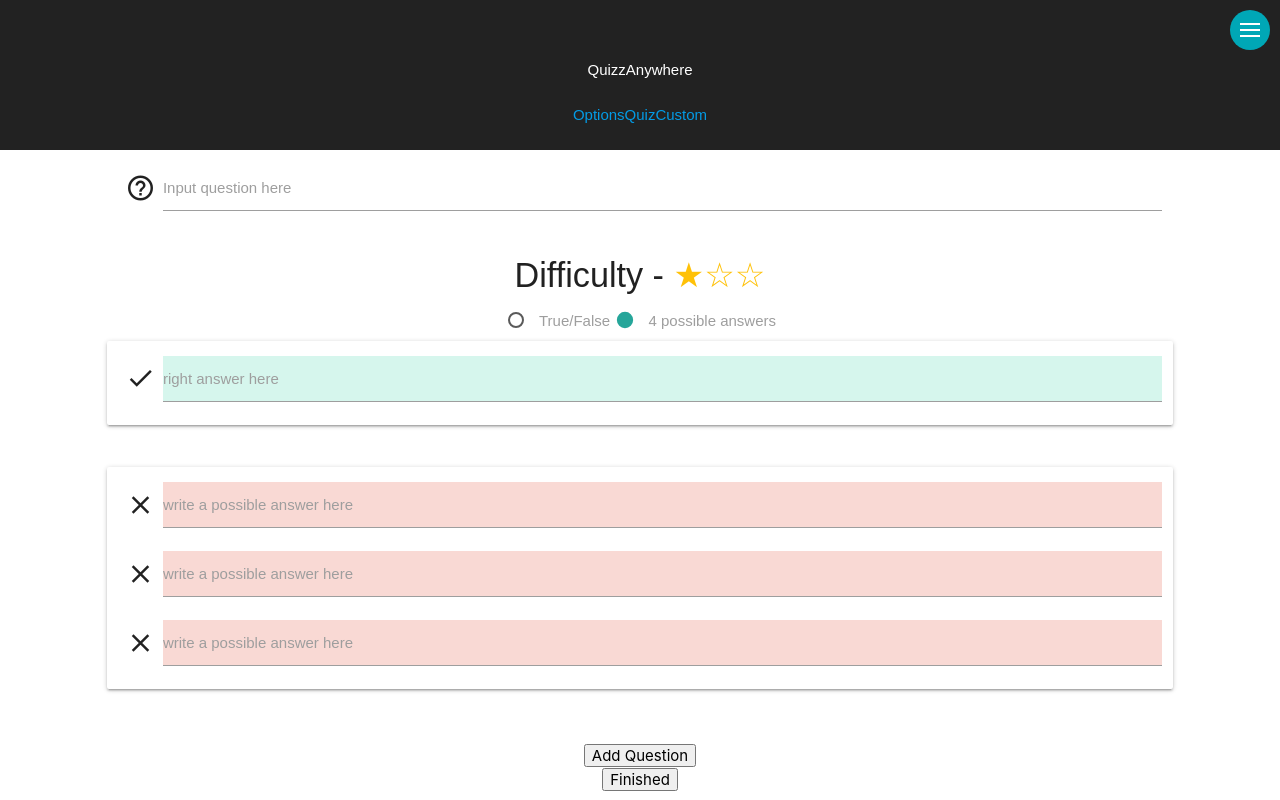
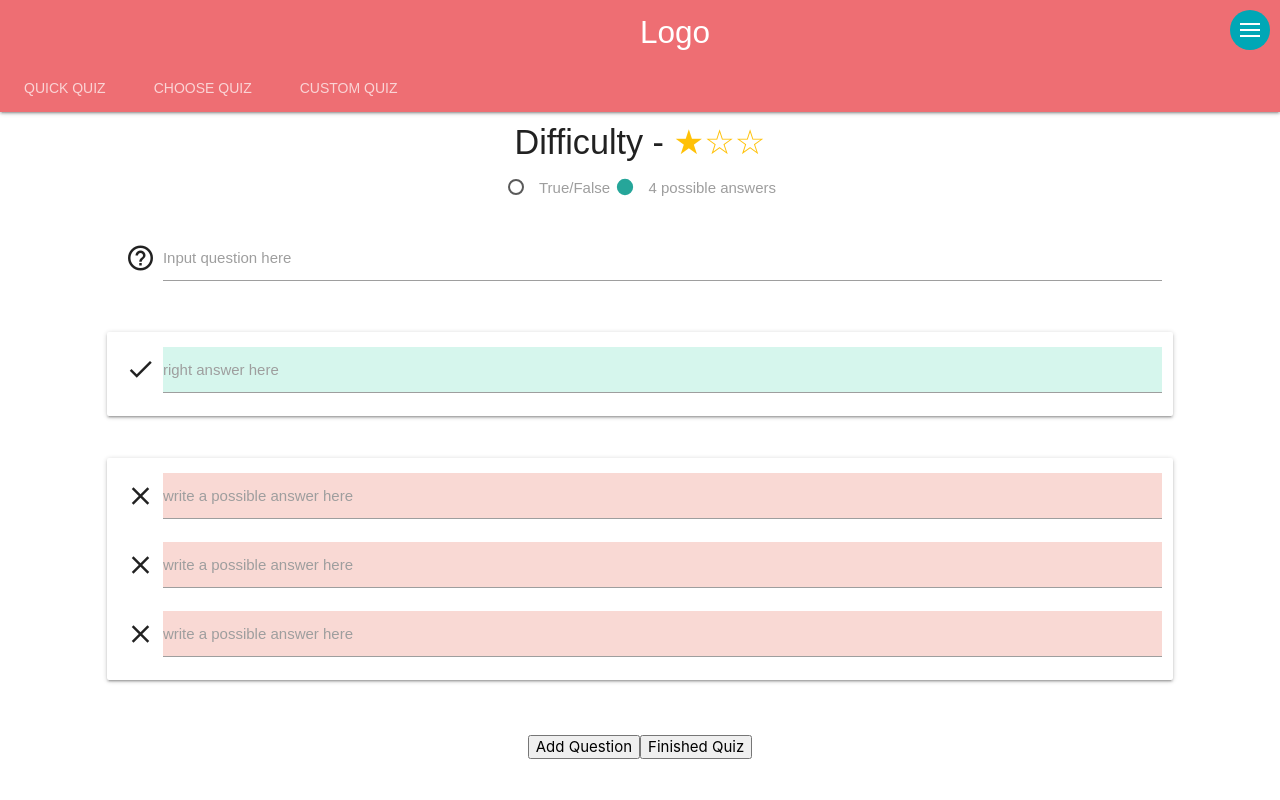
Before and after one commit to RichardNolan/wad_project, a React (Create React App) app in the folder client/: page /custom in a window 1280 px wide. Built offline with nearby package versions, Linux system fonts and the light colour scheme.

Commit message:
quiz saves to db

```diff
--- a/client/package.json
+++ b/client/package.json
@@ -5,6 +5,7 @@
   "dependencies": {
     "body-parser": "^1.18.2",
     "jshint": "^2.9.5",
+    "materialize-css": "^1.0.0-beta",
     "node-fetch": "^2.1.2",
     "react": "^16.3.1",
     "react-dom": "^16.3.1",
--- a/client/public/style.css
+++ b/client/public/style.css
@@ -2,6 +2,10 @@ html, body{
     height:100%;
     width:100%;
     overflow-x: hidden;
+}
+main{
+    margin-top: 60px;
+
 }
 #screen{
     background: linear-gradient(to bottom, rgba(0,0,0,0.65) 0%,rgba(0,0,0,0) 100%);
@@ -11,6 +15,7 @@ html, body{
     right:0;
     width:100%;
     height:100%;
+    z-index: 10000;
 }
 #credits{
     position:fixed;
@@ -19,6 +24,7 @@ html, body{
     margin:10%;
     margin-top:0px;
     background-color: aliceblue;
+    z-index: 10001;
 }
 #tab_button_holder{
     position: fixed;
--- a/client/src/App.js
+++ b/client/src/App.js
@@ -36,16 +36,22 @@ class App extends Component {
 		let options = {category:this.state.category, amount:this.state.amount, difficulty:this.state.difficulty}
 		return (
 			<div className="App">
-				<header className="App-header">
-					<h1 className="App-title">QuizzAnywhere</h1>
-					<div>
-						<Link to="/options">Options</Link>
-						<Link to="/quiz">Quiz</Link>
-						<Link to="/custom">Custom</Link>
-					</div>
-				</header>
+				<div className="navbar-fixed">
+					<nav className="nav-extended">
+						<div className="nav-wrapper">
+						<a href="#" className="brand-logo">Logo</a>
+
+						</div>
+						<div className="nav-content">
+						<ul className="tabs tabs-transparent">
+							<li className="tab"><Link to="/quiz">Quick Quiz</Link></li>
+							<li className="tab"><Link to="/options">Choose Quiz</Link></li>
+							<li className="tab"><Link to="/custom">Custom Quiz</Link></li>
+						</ul>
+						</div>
+					</nav>
+				</div>
 				<main>
-
 					<Route exact path="/" component={Home} />
 					<Route path="/quiz" render={(props) => <QuizContainer {...props} options={options} />} />
 					<Route path="/options" render={(props) => <OptionsContainer {...props} setOptions={this.setOptions.bind(this)} />} />
--- /dev/null
+++ b/client/src/ShareLinks.js
@@ -0,0 +1,14 @@
+import React from 'react'
+
+const ShareLinks = (props)=>{
+    let src = "https://www.facebook.com/plugins/share_button.php?href=https%3A%2F%2Flocalhost%3A3000%2Fquiz%2F" + props.quiz + "&layout=button&size=large&mobile_iframe=true&appId=669144103266251&width=73&height=28"
+    return (
+        <div>
+            <p>Your quiz has been saved... you can click on the link below to check it out. You can also click Share to share it with your friends on Facebook.</p>
+            <h3>NO LINK YET</h3>
+            <iframe src={src} width="73" height="28" scrolling="no" frameBorder="0" allow="encrypted-media"></iframe>
+        </div>
+    );
+}
+
+export default ShareLinks
--- a/client/src/customQuiz/CustomQuizContainer.js
+++ b/client/src/customQuiz/CustomQuizContainer.js
@@ -1,11 +1,15 @@
 import React, { Component } from 'react'
 import NewQuestionContainer from "./NewQuestionContainer";
 import CustomQuizDetails from './CustomQuizDetails';
+import ShareLinks from "../ShareLinks.js"
+import M from "materialize-css/dist/js/materialize.js";
+import api from '../fetch_api.js'
 
 class CustomQuizContainer extends Component {
 	constructor(){
 		super()
 		this.state={
+			returned:null,
 			name:"",
 			password:"",
 			password_val:"",
@@ -15,6 +19,24 @@ class CustomQuizContainer extends Component {
 			finished:false,
 			nextQuestion:false
 		}
+	}
+	saveQuiz(){
+		if(this.state.name===""){
+			M.toast({html: "You must enter a name for this quiz"});
+			return false;
+		}
+		if(this.state.password.length<6){
+			M.toast({html: "Password must be at least 6 characters"});
+			return false;
+		}
+		if(!this.state.passwordSame){
+			M.toast({html: "Passwords don't match"});
+			return false;
+		}
+		api.saveQuiz(this.state)
+			.then(data=>{
+				this.setState({returned:data});
+			})
 	}
 
 	addQuestion(data){
@@ -62,12 +84,17 @@ class CustomQuizContainer extends Component {
 					nameChangeHandler={this.nameChangeHandler.bind(this)}
 					passwordChangeHandler={this.passwordChangeHandler.bind(this)}
 					password_valChangeHandler={this.password_valChangeHandler.bind(this)}
+					saveQuiz={this.saveQuiz.bind(this)}
 				/>
-			: <NewQuestionContainer addQuestion={this.addQuestion.bind(this)} nextQuestion={this.state.nextQuestion} onResetNextQuestion={this.onResetNextQuestion.bind(this)} />;
+			: <NewQuestionContainer
+					addQuestion={this.addQuestion.bind(this)}
+					nextQuestion={this.state.nextQuestion}
+					onResetNextQuestion={this.onResetNextQuestion.bind(this)}
+					onFinishedQuiz={this.finishedQuiz.bind(this)}
+				/>;
 		return (
 			<div>
-				{QuizDetailsQuestions}
-				<button onClick={this.finishedQuiz.bind(this)}>Finished</button>
+				{this.state.returned ? <ShareLinks quiz={this.state.returned._id}/> : QuizDetailsQuestions}
 			</div>
 		);
 	}
--- a/client/src/customQuiz/CustomQuizDetails.js
+++ b/client/src/customQuiz/CustomQuizDetails.js
@@ -27,7 +27,9 @@ const CustomQuizDetails = (props) => {
 					/>
 				</div>
 			</div>
-
+			<div className="row">
+				<button onClick={props.saveQuiz}>Save Quiz</button>
+			</div>
 		</div>
 	);
 };
--- a/client/src/customQuiz/NewQuestionContainer.js
+++ b/client/src/customQuiz/NewQuestionContainer.js
@@ -2,8 +2,8 @@ import React, { Component } from "react";
 import CustomBooleanAnswer from "./CustomBooleanAnswer.js";
 import CustomMultipleAnswer from "./CustomMultipleAnswer.js";
 import DifficultyStars from "./DifficultyStars.js";
+import M from "materialize-css/dist/js/materialize.js";
 // import "../quiz/question.css";
-
 class NewQuestionContainer extends Component {
 	constructor(props) {
 		super(props);
@@ -89,20 +89,27 @@ class NewQuestionContainer extends Component {
 
 	addQuestion(){
 		let problems = []
+
+		if(this.state.question===""){
+			M.toast({html: "You didn't enter a question" })
+			return false;
+		}
+		if(this.state.correct===""){
+			M.toast({html: "You didn't enter a correct answer" })
+			return false;
+		}
+
 		// VALIDATION ON BLANK ANSWERS
 		if(this.state.incorrect_answers[0]===""){
-			//SET incorrct 1 to red
-			problems.push(1);
+			M.toast({html: 'Missing incorrect answer 1'})
 			return false;
 		}
 		if(this.state.incorrect_answers[1]===""){
-			//SET incorrct 1 to red
-			problems.push(2);
+			M.toast({html: 'Missing incorrect answer 2'})
 			return false;
 		}
 		if(this.state.incorrect_answers[2]===""){
-			//SET incorrct 1 to red
-			M.toast({html: 'Missing Answer 3'})
+			M.toast({html: 'Missing incorrect answer 3'})
 			return false;
 		}
 
@@ -119,13 +126,6 @@ class NewQuestionContainer extends Component {
 		return (
 			<div>
 				<div className="row">
-					<div className="input-field col s10 offset-s1">
-						<i className="material-icons prefix">help_outline</i>
-						<input type="text" id="question"  value={this.state.question} onChange={this.handleQuestion.bind(this)}/>
-						<label htmlFor="question">Input question here</label>
-					</div>
-				</div>
-				<div className="row">
 					<DifficultyStars onDifficultyChange={this.onDifficultyChange.bind(this)}/>
 					<div className="radio">
 						<label>
@@ -135,6 +135,15 @@ class NewQuestionContainer extends Component {
 							<input type="radio" name="type" value="multiple" checked={this.state.type === "multiple"} onChange={this.handleRadioChange.bind(this)}/> <span>4 possible answers</span>
 						</label>
 					</div>
+				</div>
+				<div className="row">
+					<div className="input-field col s10 offset-s1">
+						<i className="material-icons prefix">help_outline</i>
+						<input type="text" id="question"  value={this.state.question} onChange={this.handleQuestion.bind(this)}/>
+						<label htmlFor="question">Input question here</label>
+					</div>
+				</div>
+				<div className="row">
 					<div>
 						{this.state.type==="boolean"
 							? <CustomBooleanAnswer setIncorrectBooleanAnswer={this.setIncorrectBooleanAnswer.bind(this)} setCorrect={this.setCorrect.bind(this)} correct={this.state.correct} />
@@ -150,6 +159,7 @@ class NewQuestionContainer extends Component {
 					</div>
 				</div>
 				<button onClick={this.addQuestion.bind(this)}>Add Question</button>
+				<button onClick={this.props.onFinishedQuiz}>Finished Quiz</button>
 			</div>
 		);
 	}
--- /dev/null
+++ b/client/src/fetch_api.js
@@ -0,0 +1,19 @@
+
+
+module.exports = (()=>{
+    let headers = new Headers({'Content-Type': 'application/json'})
+
+    const _doFetch = (url, data)=>{
+        return fetch(url, {
+            method: 'POST',
+            body: JSON.stringify(data),
+            headers: headers
+        })
+        .then(res => res.json())
+    }
+
+    return{
+        saveQuiz: (data)=> _doFetch("http://localhost:3001/api/custom/quiz", data)
+
+    }
+})()
```
Also changed, not shown: 1 other file (tests, documents, lock files or other folders).
